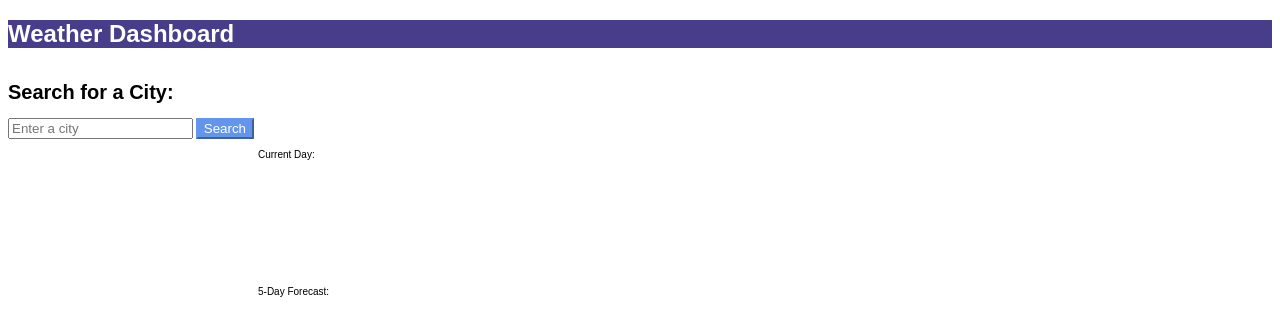
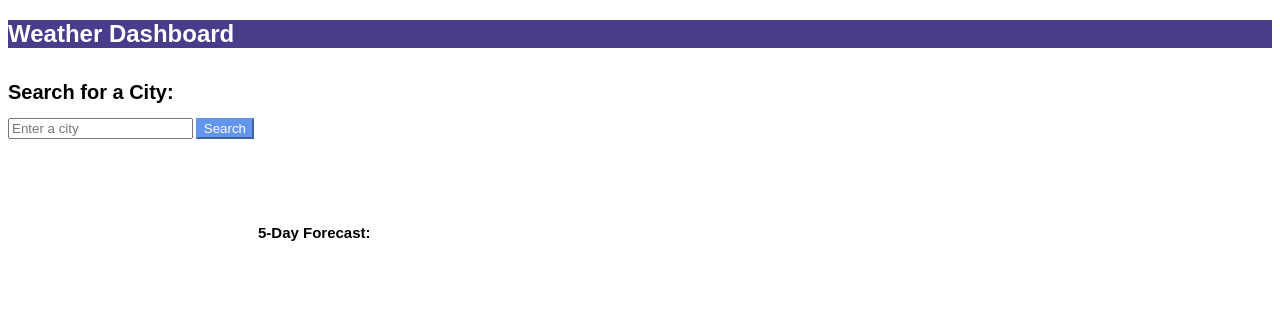
Before and after one commit to msgloriayang/WeatherAPI, a plain HTML site: page index.html in a window 1280 px wide. Drawn offline with Linux system fonts and the light colour scheme.

Commit message:
pushed latest changes for review

```diff
--- a/index.html
+++ b/index.html
@@ -30,11 +30,11 @@
 
         <!-- this is where the forecast should pull up -->
         <div class="currentDay">
-            <span>Current Day:</span><div id="weather"></div>
+            <div id="weather"></div>
             </div>
 
         <div class="fiveDay">
-            <span>5-Day Forecast:</span><div id="forecast"></div>
+            <h2>5-Day Forecast:</h2> <div id="forecast"></div>
         </div>
 
 </body>
--- a/script.js
+++ b/script.js
@@ -33,8 +33,9 @@ fetch(`https://api.openweathermap.org/data/2.5/weather?lat=${lat}&lon=${lon}&uni
     const dateOptions = { month: 'numeric', day: 'numeric', year: 'numeric' };
     const formattedDate = currentDate.toLocaleDateString('en-US', dateOptions);
     const weatherDiv = document.getElementById("weather");
-      weatherDiv.innerHTML = `${location} (${formattedDate})<br>
-      Temp: ${temp}&deg;C<br> Wind: ${windSpeed} MPH<br>
+      weatherDiv.innerHTML = `<h1>${location} (${formattedDate})</h1><br>
+      Temp: ${temp}&deg;C<br><br>
+      Wind: ${windSpeed} MPH<br><br>
       Humidity: ${humidity}%`
 })
   .catch(error => console.log(error));
--- a/style.css
+++ b/style.css
@@ -13,6 +13,7 @@ body {
     color: black;
     font-size: 10px;
     display: flex;
+    flex-direction: column;
   }
 
   .searchForm {
@@ -27,8 +28,8 @@ body {
 
   .fiveDay {
     font-family: Arial, Helvetica, sans-serif;
-    display: flex;
-    padding-top: 10%;
+    flex-direction: row;
+    padding-top: 5%;
     padding-left: 250px;
   }
 
```
